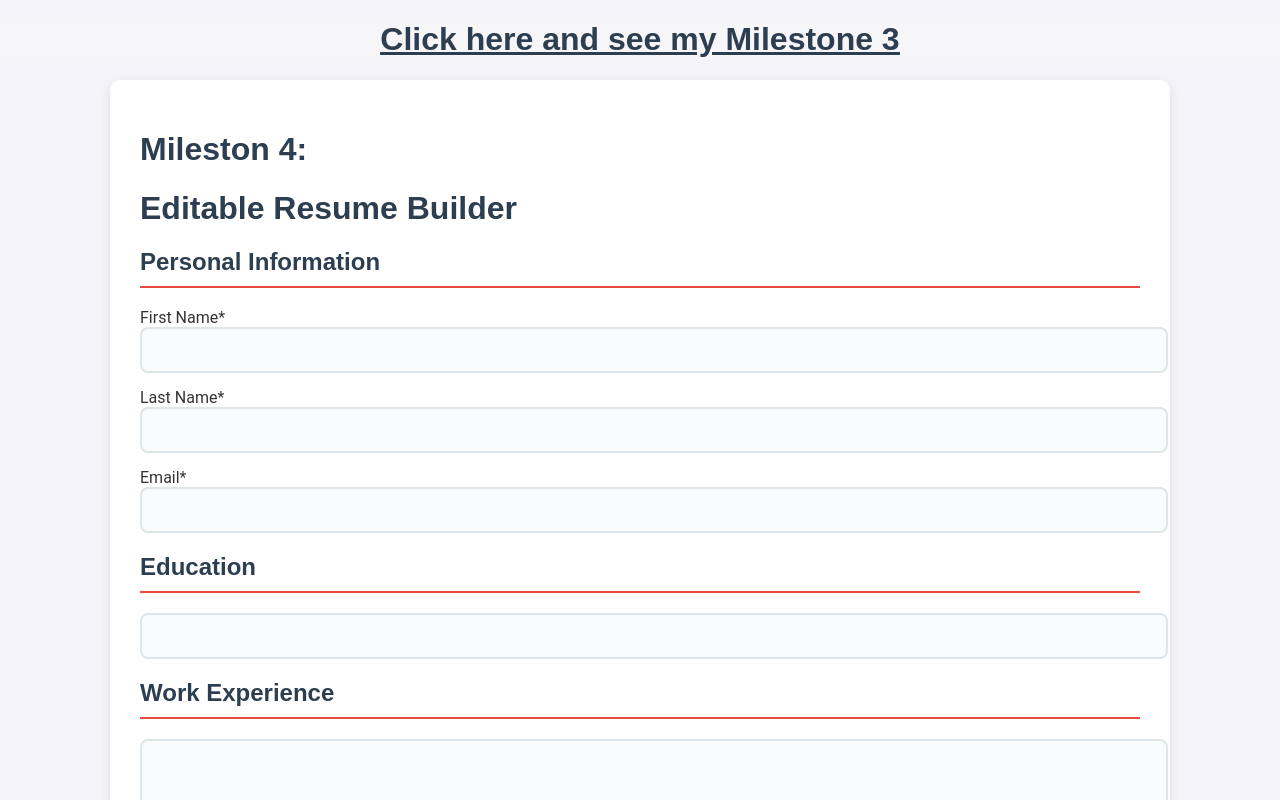
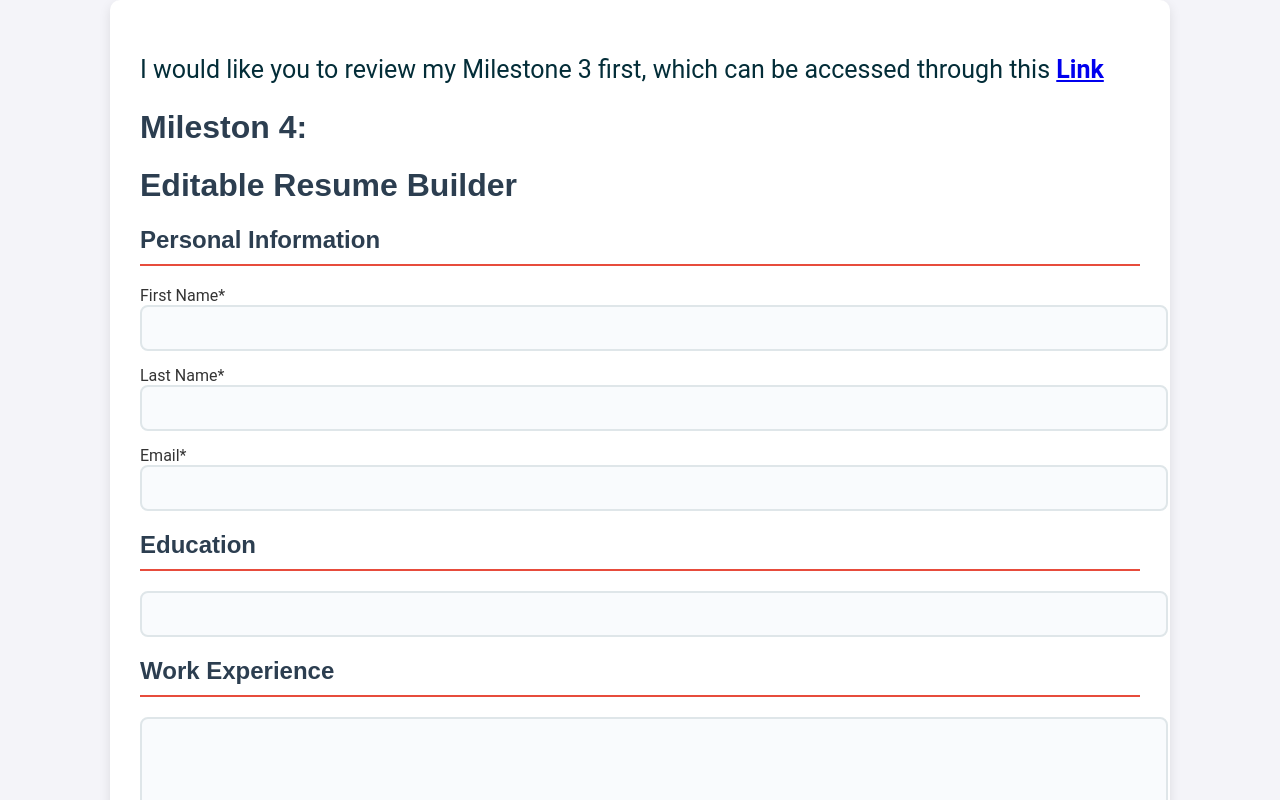
Before and after one commit to tahiralatif/Editable_Resume_Builder, a website: page index.html in a window 1280 px wide. Shown: the top 800 px of the page. Drawn offline with Linux system fonts and the light colour scheme.

Commit message:
Add files via upload

```diff
--- a/index.html
+++ b/index.html
@@ -7,11 +7,13 @@
     <link rel="stylesheet" href="styles.css">
 </head>
 <body>
-       <div id="project"> <a href="https://dynamic-resume-builder-one.vercel.app/">  <h1 id="milestone3"> Click here and see my Milestone 3 </h1></a>
-       </div>
+
+
+
 
     <div class="container">
-
+        <p id="parah">I would like you to review my Milestone 3 first, which can be accessed through this <a href="https://dynamic-resume-builder-one.vercel.app/"> <strong>Link</strong> </a>
+        </p>
 
         <h1>Mileston 4:</h1>
         <h1>Editable Resume Builder</h1>
--- a/styles.css
+++ b/styles.css
@@ -53,20 +53,19 @@ input, textarea {
 button {
 margin: top 20px;;
 }
-#milestone3{
+#button3{
     text-align: center;
-    text-decoration:underline;
-    font-family: Arial;
-
-}
-#milestone3rd{
     font-family: Arial;
     font-size: 20px;
-    text-align: center;
-    margin-left: 35%;
 
 
 }
+#parah{
+    font-size: 25px;
+    color: #032d38;
+
+}
+
 #creater{
 
      color: #032d38;
```
